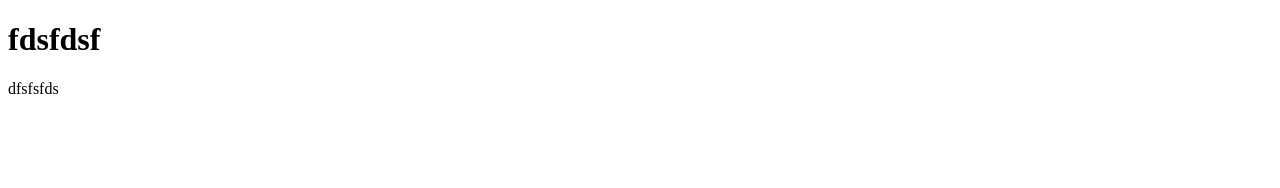
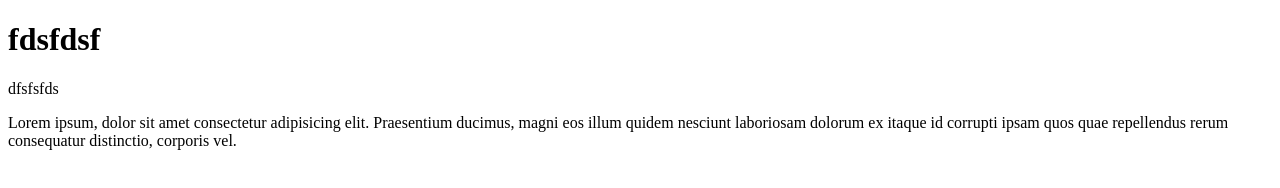
Before and after one commit to larho888/branching, a plain HTML site: page index.html in a window 1280 px wide. Drawn offline with Linux system fonts and the light colour scheme.

Commit message:
added article

```diff
--- a/index.html
+++ b/index.html
@@ -9,5 +9,8 @@
 <body>
   <h1>fdsfdsf</h1>
   <p>dfsfsfds</p>
+  <article class="featureBranch">
+    <p>Lorem ipsum, dolor sit amet consectetur adipisicing elit. Praesentium ducimus, magni eos illum quidem nesciunt laboriosam dolorum ex itaque id corrupti ipsam quos quae repellendus rerum consequatur distinctio, corporis vel.</p>
+  </article>
 </body>
 </html>
```
